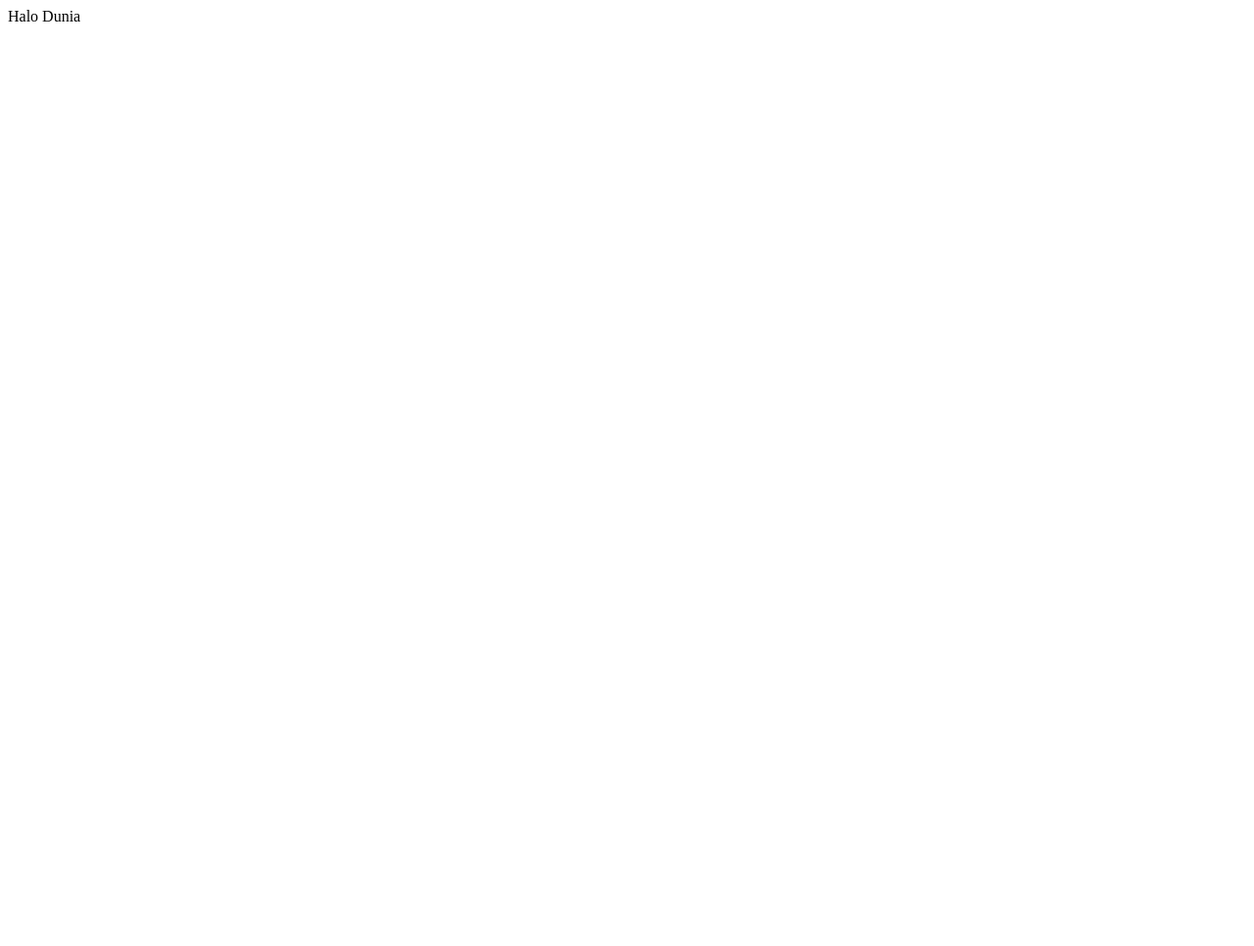
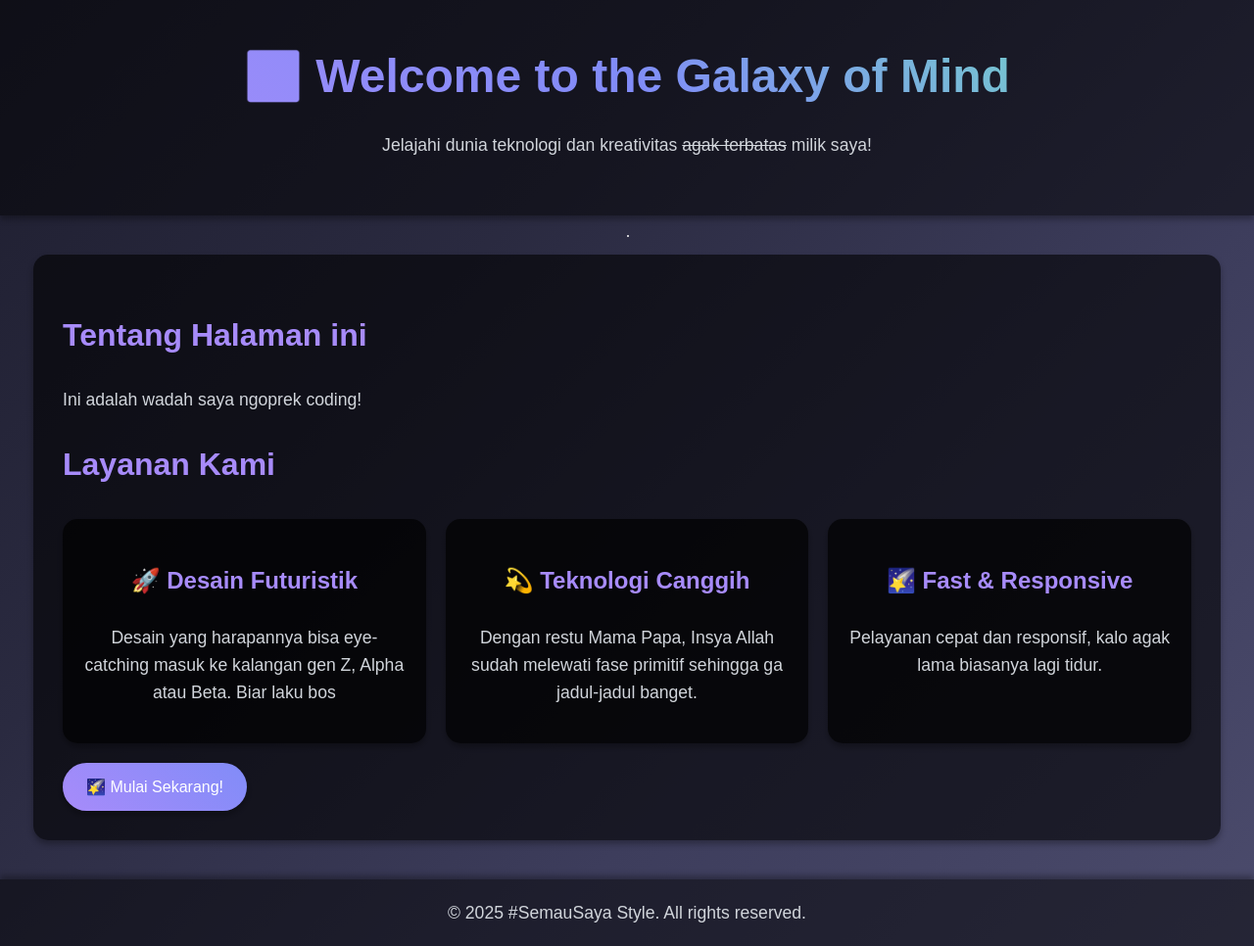
Before and after one commit to nikenyo/nikenyo.github.io, a plain HTML site: page index.html in a window 1280 px wide. Shown: the whole page at 98% size. Before the commit the page ends 800 px from the top, so only its background shows below. Drawn offline with Linux system fonts and the light colour scheme.

Commit message:
Update index.html
Nyoba

```diff
--- a/index.html
+++ b/index.html
@@ -1 +1,202 @@
-Halo Dunia
+<!DOCTYPE html>
+<html lang="id">
+<head>
+    <meta charset="UTF-8">
+    <meta name="viewport" content="width=device-width, initial-scale=1.0">
+    <title>Galaxy Style Landing Page</title>
+    <style>
+        /* Global Styles */
+        body {
+            font-family: 'Poppins', sans-serif;
+            margin: 0;
+            padding: 0;
+            background: linear-gradient(135deg, #1e1e2f, #2a2a40, #3d3d5c, #4b4b6c);
+            color: white;
+            line-height: 1.6;
+        }
+
+        header {
+            background: rgba(0, 0, 0, 0.5);
+            padding: 40px 0;
+            text-align: center;
+            box-shadow: 0 4px 6px rgba(0, 0, 0, 0.3);
+        }
+
+        h1 {
+            font-size: 3rem;
+            background: linear-gradient(45deg, #a78bfa, #818cf8, #6ee7b7);
+            -webkit-background-clip: text;
+            -webkit-text-fill-color: transparent;
+            margin: 0;
+        }
+
+        h2 {
+            font-size: 2rem;
+            color: #a78bfa;
+        }
+
+        p {
+            font-size: 1.1rem;
+            color: #d1d5db;
+        }
+
+        .container {
+            width: 90%;
+            max-width: 1200px;
+            margin: 40px auto;
+            padding: 30px;
+            background: rgba(0, 0, 0, 0.6);
+            border-radius: 15px;
+            box-shadow: 0 4px 6px rgba(0, 0, 0, 0.3);
+        }
+
+        .cta-button {
+            display: inline-block;
+            padding: 12px 24px;
+            margin-top: 20px;
+            background: linear-gradient(45deg, #a78bfa, #818cf8);
+            color: white;
+            text-decoration: none;
+            border-radius: 25px;
+            font-size: 1rem;
+            transition: transform 0.3s ease, box-shadow 0.3s ease;
+            box-shadow: 0 4px 6px rgba(0, 0, 0, 0.3);
+        }
+
+        .cta-button:hover {
+            transform: translateY(-5px);
+            box-shadow: 0 6px 8px rgba(0, 0, 0, 0.4);
+        }
+
+        .features {
+            display: flex;
+            justify-content: space-between;
+            gap: 20px;
+            margin-top: 30px;
+        }
+
+        .feature {
+            background: rgba(0, 0, 0, 0.7);
+            padding: 20px;
+            border-radius: 15px;
+            box-shadow: 0 4px 6px rgba(0, 0, 0, 0.3);
+            text-align: center;
+            flex: 1;
+        }
+
+        .feature h3 {
+            font-size: 1.5rem;
+            color: #a78bfa;
+        }
+
+        footer {
+            text-align: center;
+            padding: 20px 0;
+            background: rgba(0, 0, 0, 0.5);
+            margin-top: 40px;
+            box-shadow: 0 -4px 6px rgba(0, 0, 0, 0.3);
+        }
+
+        footer p {
+            margin: 0;
+            color: #d1d5db;
+        }
+
+        /* Animations */
+        @keyframes fadeIn {
+            from {
+                opacity: 0;
+                transform: translateY(20px);
+            }
+            to {
+                opacity: 1;
+                transform: translateY(0);
+            }
+        }
+
+        .fade-in {
+            animation: fadeIn 1s ease-out;
+        }
+
+        /* Galaxy Stars Effect */
+        @keyframes twinkle {
+            0%, 100% {
+                opacity: 1;
+            }
+            50% {
+                opacity: 0.5;
+            }
+        }
+
+        .stars {
+            position: fixed;
+            top: 0;
+            left: 0;
+            width: 100%;
+            height: 100%;
+            background: transparent;
+            z-index: -1;
+            overflow: hidden;
+        }
+
+        .stars::before, .stars::after {
+            content: '';
+            position: absolute;
+            width: 2px;
+            height: 2px;
+            background: white;
+            border-radius: 50%;
+            animation: twinkle 2s infinite;
+        }
+
+        .stars::before {
+            top: 10%;
+            left: 20%;
+            animation-delay: 0.5s;
+        }
+
+        .stars::after {
+            top: 30%;
+            left: 50%;
+            animation-delay: 1s;
+        }
+    </style>
+</head>
+<body>
+
+    <div class="stars"></div>
+
+    <header class="fade-in">
+        <h1>🌌 Welcome to the Galaxy of Mind</h1>
+        <p>Jelajahi dunia teknologi dan kreativitas <s>agak terbatas</s> milik saya!</p>
+    </header>
+
+    <div class="container fade-in">
+        <h2>Tentang Halaman ini</h2>
+        <p>Ini adalah wadah saya ngoprek coding!</p>
+
+        <h2>Layanan Kami</h2>
+        <div class="features">
+            <div class="feature">
+                <h3>🚀 Desain Futuristik</h3>
+                <p>Desain yang harapannya bisa eye-catching masuk ke kalangan gen Z, Alpha atau Beta. Biar laku bos</p>
+            </div>
+            <div class="feature">
+                <h3>💫 Teknologi Canggih</h3>
+                <p>Dengan restu Mama Papa, Insya Allah sudah melewati fase primitif sehingga ga jadul-jadul banget.</p>
+            </div>
+            <div class="feature">
+                <h3>🌠 Fast & Responsive</h3>
+                <p>Pelayanan cepat dan responsif, kalo agak lama biasanya lagi tidur.</p>
+            </div>
+        </div>
+
+        <a href="#contact" class="cta-button">🌠 Mulai Sekarang!</a>
+    </div>
+
+    <footer class="fade-in">
+        <p>&copy; 2025 #SemauSaya Style. All rights reserved.</p>
+    </footer>
+
+</body>
+</html>
```
